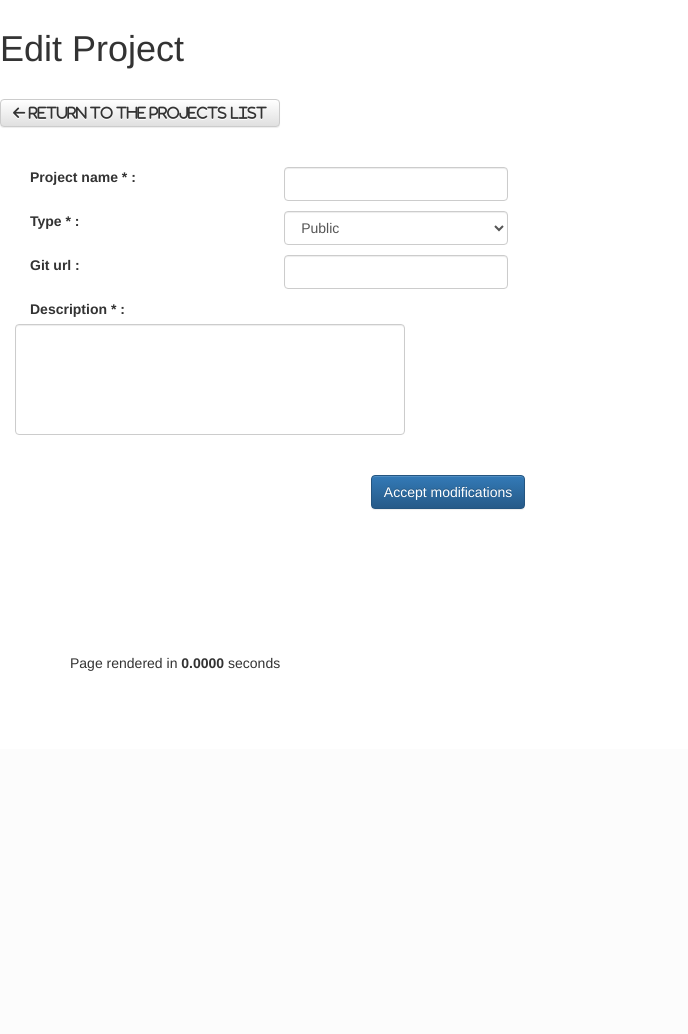
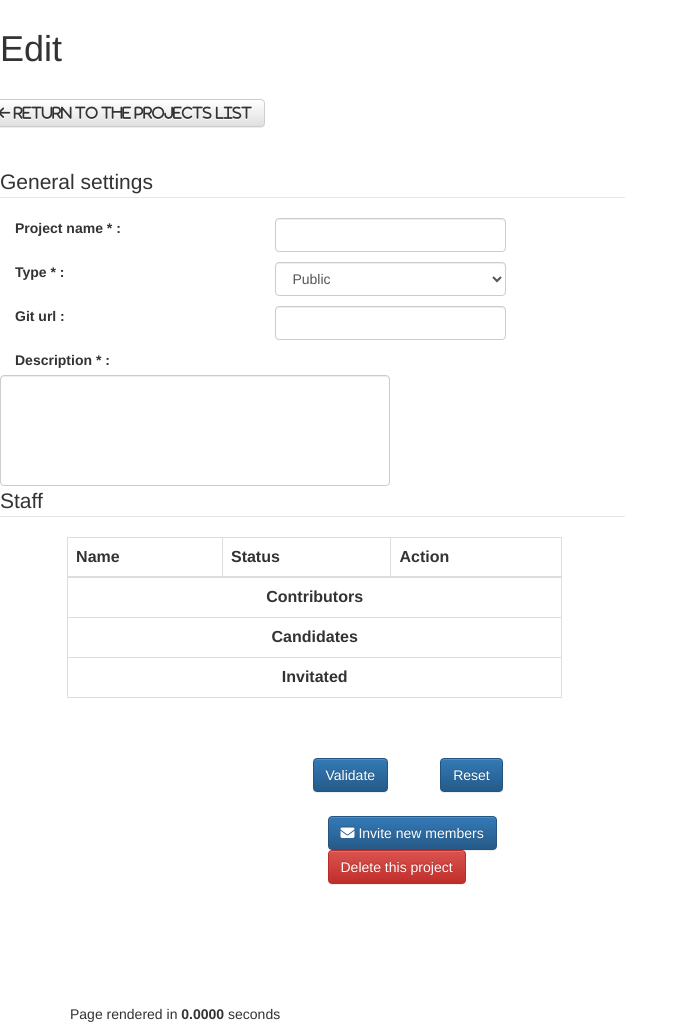
Before and after one commit to hiruko3/ProjectCDP, a CodeIgniter app: page /scripts_php/index.php/project_controller/edit_project/1 in a window 1280 px wide. Shown: the part 51-1085 px from the top of the page, without its empty margins (0-688 px from the left). Before the commit the page ends 722 px from the top, so only its background shows below. Run offline with CodeIgniter, Linux system fonts and the light colour scheme; data comes from the database, SQL or seed files in the repository; some libraries are stand-ins or nearby versions.

Commit message:
#t33 #t34 #t35 done

```diff
--- a/mursc/application/controllers/project_controller.php
+++ b/mursc/application/controllers/project_controller.php
@@ -79,38 +79,221 @@
         $this->load->view('footer');
     }
 
+    /**
+    * @brief : envoie une invitation a un user (avec un status)
+    * @param $p_id : l id du projet pour lequel on invite
+    */
+    function send_invitation($p_id)
+    {
+        // tableau de status
+        $j = new join_projects_user();
+        $status_array = array();
+        $status = $j->_get_user_status();
+
+        $i = 0;
+        foreach($status as $s)
+        {
+            if($s != '')
+            {
+                $status_array[$i] = $s;
+                $i += 1;
+            }
+        }
+        ////
+
+        $data['error'] = '';
+
+        if(!empty($_POST))
+        {
+            $u = new User();
+            $u->where('username', $_POST['username'])->get();
+            if($_POST['username'] === ''){$data['error'] = 'Please choose a member.';}
+            else if($u->result_count() == 0){$data['error'] .= 'The user ' . $_POST['username'] . ' does not exist.';}
+            else
+            {
+                $j = new Join_Projects_User();
+                $j->user_id = $u->id;
+                $j->project_id = $p_id;
+                $j->user_status = $status_array[$_POST['status_id']];
+                $j->relationship_type = 'invitation';
+
+                if($j->save()){$data['success'] = 'Sent invitation';}
+                else{$data['error'] .= $j->error->string;}
+            }
+        }
+
+        $data['project_id'] = $p_id;
+        $data['status_array'] = $status_array;
+
+        $this->load->view('header');
+        $this->load->view('send_invitation', $data);
+        $this->load->view('footer');
+    }
+
     ////////////////////////// EDIT PROJECT ////////////////////////////
 
     function edit_project($id) {
-
         $validMsg = array();
         $errorMsg1 = array();
         $errorMsg2 = array();
 
+        // tableau de status
+        $j = new join_projects_user();
+        $status_array = array();
+        $status = $j->_get_user_status();
+
+        $i = 0;
+        foreach($status as $s)
+        {
+            if($s != '')
+            {
+                $status_array[$i] = $s;
+                $i += 1;
+            }
+        }
+        ////
+
         if (!empty($_POST)) {
-
             $p = new Project();
             $p->id = $id;
+            $p->get_by_id($id);
+            $error = 0;
+
             $p->projectname = $_POST['projectname'];
             $p->description = $_POST['description'];
             $p->type = $_POST['type'];
             $p->giturl = $_POST['giturl'];
 
+            foreach($_POST as $cle=>$post)
+            {
+                // modification du statut d un membre
+                if(substr($cle, 0, 14) === 'status_member_')
+                {
+                    $j = new Join_Projects_User();
+                    $j->where('project_id', $id)->where('user_id', substr($cle, 14))->get();
+                    $j->user_status = $status_array[$post];
+                    if(!$j->save()){$error = 1; array_push($errorMsg1, $j->error->all); $errorMsg1 = $errorMsg1['0'];}
+                }
+                ////
+
+                // renvoie d un member
+                else if(substr($cle, 0, 15) === 'dismiss_member_')
+                {
+                    $j = new Join_Projects_User();
+                    $j->where('project_id', $id)->where('user_id', substr($cle, 15))->get();
+                    if(!$j->delete()){$error = 1; array_push($errorMsg1, $j->error->all); $errorMsg1 = $errorMsg1['0'];}
+                }
+                ////
+
+                // acceptation / rejet d une candidature
+                else if(substr($cle, 0, 12) === 'candidature_')
+                {
+                    $j = new Join_Projects_User();
+                    $j->where('project_id', $id)->where('user_id', substr($cle, 12))->get();
+                    if($post === 'accept')
+                    {
+                        $j->user_status = $status_array[$_POST['status_candidate_' . substr($cle, 12)]];
+                        $j->relationship_type = 'member';
+                        if(!$j->save()){$error = 1; array_push($errorMsg1, $j->error->all); $errorMsg1 = $errorMsg1['0'];}
+                    }
+                    else if ($post === 'reject')
+                    {
+                        if(!$j->delete()){$error = 1; array_push($errorMsg1, $j->error->all); $errorMsg1 = $errorMsg1['0'];}
+                    }
+                }
+                ////
+
+                // modification du status d un invite
+                else if(substr($cle, 0, 15) === 'status_invited_')
+                {
+                    $j = new Join_Projects_User();
+                    $j->where('project_id', $id)->where('user_id', substr($cle, 15))->get();
+                    $j->user_status = $status_array[$post];
+                    if(!$j->save()){$error = 1; array_push($errorMsg1, $j->error->all); $errorMsg1 = $errorMsg1['0'];}
+                }
+                ////
+
+                // annulation d une invitation
+                else if(substr($cle, 0, 17) === 'close_invitation_')
+                {
+                    $j = new Join_Projects_User();
+                    $j->where('project_id', $id)->where('user_id', substr($cle, 17))->get();
+                    if(!$j->delete()){$error = 1; array_push($errorMsg1, $j->error->all); $errorMsg1 = $errorMsg1['0'];}
+                }
+                ////
+            }
+
+
             // Update in bdd
-            if ($p->where('id', $id)->save()) {
-                $validMsg['project_created'] = "<p> Project modified ! </p>";
-            } else {
+            if (!$p->save()) {
                 if ($p->error->all != '') {
+                    $error = 1;
                     array_push($errorMsg1, $p->error->all);
                 }
                 $errorMsg1 = $errorMsg1['0'];
             }
+
+            if($error == 0)
+            {
+                $validMsg['project_created'] = "<p> Project modified ! </p>";
+            }
         }
         $p = new Project();
-        $p->where('id', $id)->get();
+        $p->get_by_id($id);
+
+        $list_member = array();
+        $list_candidate = array();
+        $list_invited = array();
+
+        // liste members (contributeurs + watchers)
+        $j = new join_projects_user();
+        $j->where('project_id', $id)->where('relationship_type', 'member')->include_related('user', '*')->order_by('user_status', 'desc')->get(); // tous les members de ce projet
+        foreach($j as $m)
+        {
+            $tab['username'] = $m->user_username;
+            $tab['user_status'] = $m->user_status;
+            $tab['user_id'] = $m->user_id;
+            $tab['status_id'] = '';
+            foreach($status as $key => $value){if($value === $m->user_status){$tab['status_id'] = $key; continue;}}
+
+            array_push($list_member, $tab);
+        }
+        ////
+
+        // liste candidats
+        $j = new join_projects_user();
+        $j->where('project_id', $id)->where('relationship_type', 'candidacy')->include_related('user', '*')->get(); // tous les members de ce projet
+        foreach($j as $c)
+        {
+            $tab['username'] = $c->user_username;
+            $tab['user_status'] = $c->user_status;
+            $tab['user_id'] = $c->user_id;
+
+            array_push($list_candidate, $tab);
+        }
+        ////
+
+        // liste invitations
+        $j = new join_projects_user();
+        $j->where('project_id', $id)->where('relationship_type', 'invitation')->include_related('user', '*')->get(); // tous les members de ce projet
+        foreach($j as $i)
+        {
+            $tab['username'] = $i->user_username;
+            $tab['user_status'] = $i->user_status;
+            $tab['user_id'] = $i->user_id;
+            foreach ($status as $key => $value){if($value === $i->user_status){$tab['status_id'] = $key;continue;}}
+
+            array_push($list_invited, $tab);
+        }
+        ////
+
 
         $data['project'] = $p;
 
+        $data['list_member'] = $list_member;
+        $data['list_candidate'] = $list_candidate;
+        $data['list_invited'] = $list_invited;
+        $data['status_array'] = $status_array;
         $data['validMsg'] = $validMsg;
         $data['errorMsg1'] = $errorMsg1;
         $data['errorMsg2'] = $errorMsg2;
--- a/mursc/application/models/join_projects_user.php
+++ b/mursc/application/models/join_projects_user.php
@@ -30,7 +30,7 @@
 
 	function _enum_user_status($field)
 	{
-		$enum_list = array('contributor', 'watcher', 'product owner', 'scrum master', 'project manager', '');
+		$enum_list = $this->_get_user_status();
 		foreach($enum_list as $e)
 		{
 			if($this->{$field} === $e)
@@ -41,9 +41,14 @@
 		return 'The user_status must be in ' . implode(', ', $enum_list);
 	}
 
+	function _get_user_status()
+	{
+		return array('contributor', 'watcher', 'product owner', 'scrum master', 'project manager', '');
+	}
+
 	function _enum_relationship_type($field)
 	{
-		$enum_list = array('member', 'invitation', 'candidacy');
+		$enum_list = $this->_get_relationship_type();
 		foreach($enum_list as $e)
 		{
 			if($this->{$field} === $e)
@@ -52,6 +57,11 @@
 			}
 		}
 		return 'The user_status must be in ' . implode(', ', $enum_list);
+	}
+
+	function _get_relationship_type()
+	{
+		return array('member', 'invitation', 'candidacy');
 	}
 
 	function _primary_couple_with_project_id($field)
--- a/mursc/application/views/project_edit.php
+++ b/mursc/application/views/project_edit.php
@@ -2,14 +2,17 @@
     <meta charset="utf-8">
     <div id="container">
 
-        <h1> Edit Project </h1>
+        <h1> Edit <?php echo $project->projectname; ?> </h1>
         <br/>
 
+        <div class='row'>
             <?php
             echo anchor('user/projectList', ' Return to the projects list', 'class="btn btn-default fa fa-arrow-left "');
             echo br(2);
             ?>
+        </div>
 
+        <div class='row'>
             <?php
             foreach ($validMsg as $msg) {
                 echo "<i class='fa fa-check-square text-success'" . $msg . "</i>";
@@ -34,9 +37,9 @@
 
             <?php
             //echo validation_errors();
-        echo form_open("project/edit_project/" . $project->id, "class='col-lg-6 form-horizontal'");
-        ?>
+            echo form_open(base_url() . "project/edit_project/" . $project->id, "class='col-lg-6 form-horizontal'");
 
+            echo form_fieldset('General settings'); ?>
                 <label  class="col-lg-5" for="projectname">Project name * :</label>
                 <div class="col-lg-5">
                     <p>
@@ -63,20 +66,58 @@
 
                 <label for="description"  class="col-lg-5" > Description * : </label>
                 <textarea  class="form-control" id="description"  name="description" style="width: 390px; height: 111px; resize: none;" ><?php echo $project->description; ?></textarea>
+            <?php echo form_fieldset_close(); ?>
+
+            <?php echo form_fieldset('Staff'); ?>
+                <fieldset class="col-lg-offset-1">
+                    <div class="col-lg-11">
+                        <?php
+                            $tmpl = array('table_open' => '<table border="1"  class="table table-responsive table-bordered">');
+                            $this->table->set_template($tmpl);
+                            $this->table->set_heading('Name', 'Status', 'Action');
+                            $this->table->add_row(array('data' => 'Contributors', 'colspan' => 3, 'style' => 'font-size : 16; font-weight : bold; text-align : center;'));
+                            foreach ($list_member as $m)
+                            {
+                                $this->table->add_row($m['username'],
+                                    form_dropdown('status_member_' . $m['user_id'], $status_array, $m['status_id']),
+                                    '<label>' . form_checkbox('dismiss_member_' . $m['user_id'], 1,  FALSE) . ' dismiss</label>');
+                            }
+                            $this->table->add_row(array('data' => 'Candidates', 'colspan' => 3, 'style' => 'font-weight : bold; text-align : center;'));
+                            foreach ($list_candidate as $c)
+                            {
+                                $this->table->add_row($c['username'],
+                                    form_dropdown('status_candidate_' . $c['user_id'], $status_array, ''),
+                                    '<label>' . form_radio("candidature_" . $c['user_id'], 'accept', FALSE)  . ' accept </label>' . ' ' . '<label>' . form_radio("candidature_" . $c['user_id'], 'reject', FALSE)  . ' reject </label>' . ' ' . '<label>' . form_radio("candidature_" . $c['user_id'], 'none', TRUE)  . ' none </label>');
+                            }
+                            $this->table->add_row(array('data' => 'Invitated', 'colspan' => 3, 'style' => 'font-weight : bold; text-align : center;'));
+                            foreach ($list_invited as $i)
+                            {
+                                $this->table->add_row($i['username'],
+                                    form_dropdown('status_invited_' . $i['user_id'], $status_array, $i['status_id']),
+                                    '<label>' . form_checkbox('close_invitation_' . $i['user_id'], 1,  FALSE) . ' cancel</label>');
+                            }
+
+                            echo $this->table->generate();
+                        ?>
+                    </div>
+                </fieldset>
+            <?php echo form_fieldset_close(); ?>
 
             <br/>
             <br/>
 
+            <p>
                 <?php
-        echo "<p>";
-        echo form_submit("create", "Accept modifications", "class='btn btn-primary col-md-offset-7'");
-        echo "</p>";
-
+                    echo form_submit("create", "Validate", "class='btn btn-primary col-md-offset-6'");
+                    echo form_reset("reset", "Reset", "class='btn btn-primary col-md-offset-1'");
                     echo form_close();
                 ?>
-
+            </p>
         </div>
 
+        <div class='row'><div class='col-md-3'></div><div class='col-md-2'><?php echo '<a onclick="return confirm(\'You will left this page\');" class="btn btn-primary" href="'.base_url().'project_controller/send_invitation/'.$project->id.'" ><i class="fa fa-envelope"></i> Invite new members </a> &nbsp;'; ?></div></div>
+        <div class='row'><div class='col-md-3'></div><div class='col-md-2'><?php echo '<a onclick="return confirm(\'Are you sure you want to delete the project '.$project->projectname.' ?\');" class="btn btn-danger" href="'.base_url().'project/delete_project/'.$project->id.'" ><i class="icon-trash icon-large"></i> Delete this project </a> &nbsp;'; ?></div></div>
+    </div>
 </body>
 
 </html>
```
Also changed, not shown: mursc/application/views/send_invitation.php (added, +27 -0 lines). Lines whose indentation alone changed are shown as unchanged.
